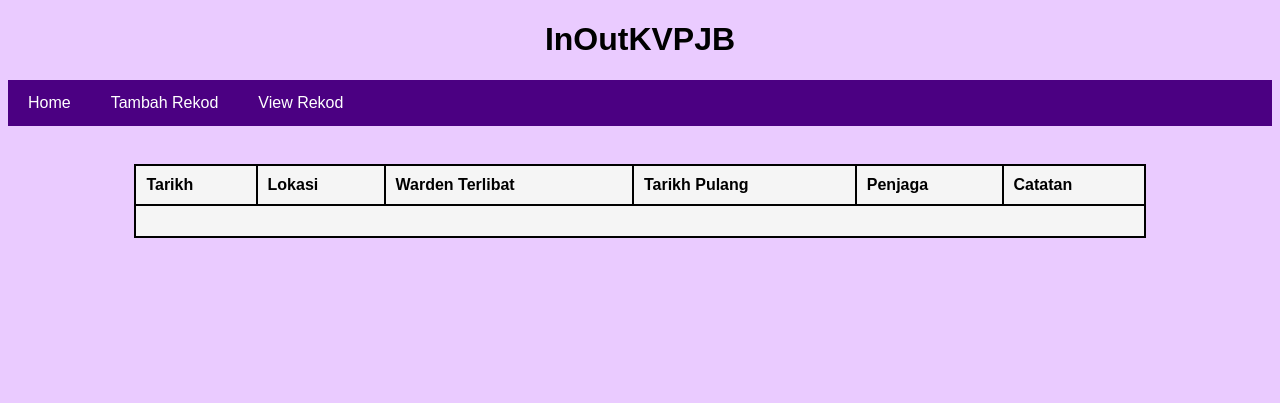
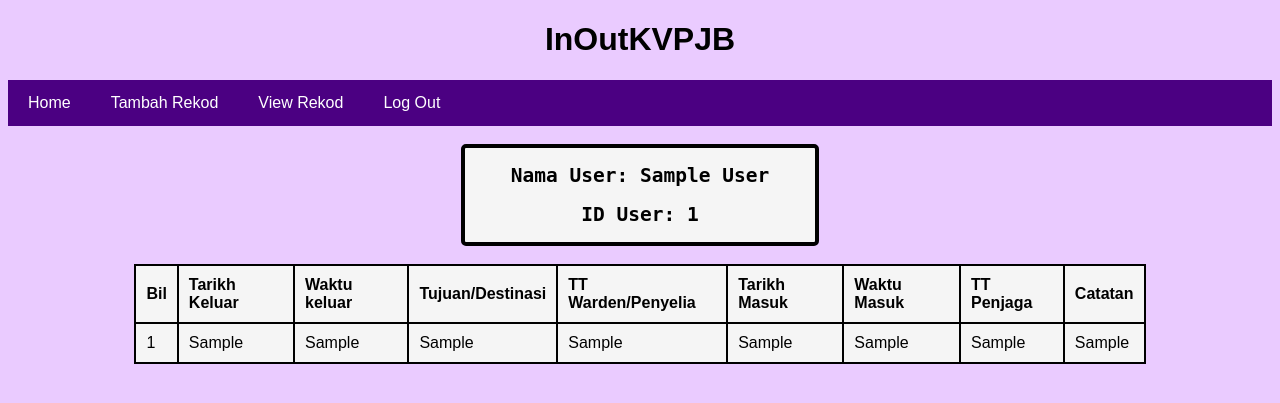
Before and after one commit to g4ucheyy/InOutKVP, a PHP site: page /view.php in a window 1280 px wide. Shown: the top 403 px of the page. Run offline with PHP 8.4, Linux system fonts and the light colour scheme; tables that the repository leaves empty or names only in its code hold one stand-in row (values such as "Sample post"); lists and menus that the app fills with data are empty.

Commit message:
Add files via upload

```diff
--- a/src/db.php
+++ b/src/db.php
@@ -10,6 +10,7 @@ if (!$conn || empty($conn)) {
 
    die(mysqli_connect_error(). "DATABASE ERROR!");
 
+
 }
 
 
--- a/src/view.php
+++ b/src/view.php
@@ -1,5 +1,15 @@
 <?php
 include('db.php');
+
+$query = mysqli_query($conn, "SELECT * FROM users");
+
+$row = mysqli_fetch_assoc($query);
+
+$name = $row['name'];
+$id = $row['id'];
+$pwd = $row['pwd'];
+
+
 
 ?>
 
@@ -22,6 +32,14 @@ include('db.php');
         padding: 10px;
         background: whitesmoke;
     }
+
+    .info {
+background-color: whitesmoke;
+    border: 4px solid black;
+    border-radius: 5px;
+    width: 350px;
+    font-family: monospace;
+    }
 </style>
 <body>
 
@@ -32,71 +50,62 @@ include('db.php');
             <li><a href="index.php">Home</a></li>
             <li><a href="add.php">Tambah Rekod</a></li>
             <li><a href="view.php">View Rekod</a></li>
+              <li><a href="logout.php" onclick="return confirm('Adakah anda ingin Log keluar?');">Log Out</a></li>
         </ul>
     </div>
     <br>
     <center>
-        <div style="margin-bottom: 20px; font-family: sans-serif;">
+
+<div class="info">
+    <h2>Nama User: <?php echo $name; ?> </h2>
+    <h2>ID User: <?php echo $id; ?> </h2>
+
+</div>
+<br>
+
+  <table border="1" id="data-table" style="border-collapse: collapse; width: 80%; text-align: left; font-family: sans-serif;">
+
+            <tr style="background-color: #2c3e50; color: black;">
+                <th style="padding: 10px;">Bil</th>
+                <th style="padding: 10px;">Tarikh Keluar</th>
+                <th style="padding: 10px;">Waktu keluar</th>
+                <th style="padding: 10px;">Tujuan/Destinasi</th>
+                <th style="padding: 10px;">TT Warden/Penyelia</th>
+                <th style="padding: 10px;">Tarikh Masuk</th>
+                <th style="padding: 10px;">Waktu Masuk</th>
+                <th style="padding: 10px;">TT Penjaga</th>
+                <th style="padding: 10px;">Catatan</th>
+
+            </tr>
+
+            <?php
+            include('db.php');
+
+            $bil = 1;
 
 
-    </div>
-  <table border="1" id="data-table" style="border-collapse: collapse; width: 80%; text-align: left; font-family: sans-serif;">
-        <thead>
-            <tr style="background-color: #2c3e50; color: black;">
-                <th style="padding: 10px;">Tarikh</th>
-                <th style="padding: 10px;">Lokasi</th>
-                <th style="padding: 10px;">Warden Terlibat</th>
-                <th style="padding: 10px;">Tarikh Pulang</th>
-                <th style="padding: 10px;">Penjaga</th>
-                <th style="padding: 10px;">Catatan</th>
-            </tr>
-        </thead>
+            $query = mysqli_query($conn, "SELECT * FROM record");
 
-        <!-- JavaScript HANYA akan kacau kawasan tbody ini sahaja -->
-        <tbody>
+            while ($row = mysqli_fetch_assoc($query)) {
+
+            echo "
+
             <tr>
-                <td colspan="6" style="text-align: center; color: #888; padding: 15px;">
-
-                </td>
-            </tr>
-        </tbody>
+            <td>".$bil++."</td>
+            <td>".$row['tarikh_keluar']."</td>
+            <td>".$row['waktu_keluar']."</td>
+            <td>".$row['tujuan']."</td>
+            <td>".$row['tt1']."</td>
+            <td>".$row['tarikh_masuk']."</td>
+            <td>".$row['waktu_masuk']."</td>
+            <td>".$row['tt2']."</td>
+            <td>".$row['catatan']."</td>
+            ";
+            }
+            ?>
     </table>
 </center>
 
-<script>
-document.getElementById('csv-file').addEventListener('change', function(e) {
-    const file = e.target.files[0];
-    if (!file) return;
 
-    const reader = new FileReader();
-
-    reader.onload = function(e) {
-        const text = e.target.result;
-        const lines = text.split('\n');
-
-        // Kita sasarkan TBODY, jadi THEAD (th) terselamat daripada dipadam
-        const tableBody = document.getElementById('data-table').getElementsByTagName('tbody')[0];
-
-        // Kosongkan kandungan tbody sahaja
-        tableBody.innerHTML = '';
-
-        for (let i = 0; i < lines.length; i++) {
-            const rowText = lines[i].trim();
-            if (rowText === '') continue;
-
-            const columns = rowText.split(',');
-            const row = tableBody.insertRow();
-
-            for (let j = 0; j < 6; j++) {
-                const cell = row.insertCell();
-                cell.textContent = columns[j] ? columns[j].trim() : '';
-                cell.style.padding = '8px';
-            }
-        }
-    };
-
-    reader.readAsText(file);
-});
-</script>
 </body>
 </html>
```
Also changed, not shown: src/add.php (+74 -12 lines), src/index.php (+7 -1 lines).
